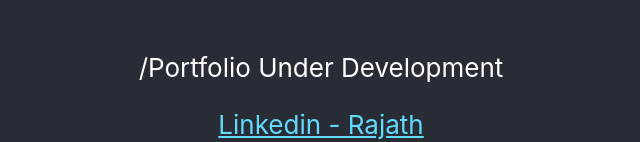
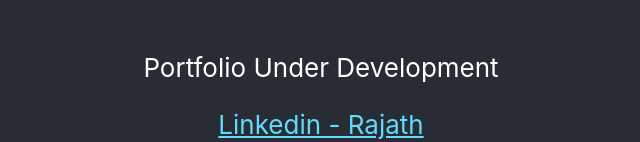
Before and after one commit to rajathn8/blue_lagoon, a React (Create React App) app in the folder blue_lagoon/: page / in a window 1280 px wide. Shown: the part 477-619 px from the top of the page, without its empty margins (319-959 px from the left). Built offline with nearby package versions, Linux system fonts and the light colour scheme.

Commit message:
blue lagoon ad

```diff
--- a/blue_lagoon/src/App.js
+++ b/blue_lagoon/src/App.js
@@ -7,7 +7,7 @@
       <header className="App-header">
         <img src={logo} className="App-logo" alt="logo" />
         <p>
-          /Portfolio Under Development
+          Portfolio Under Development<code></code>
         </p>
         <a
           className="App-link"
```
